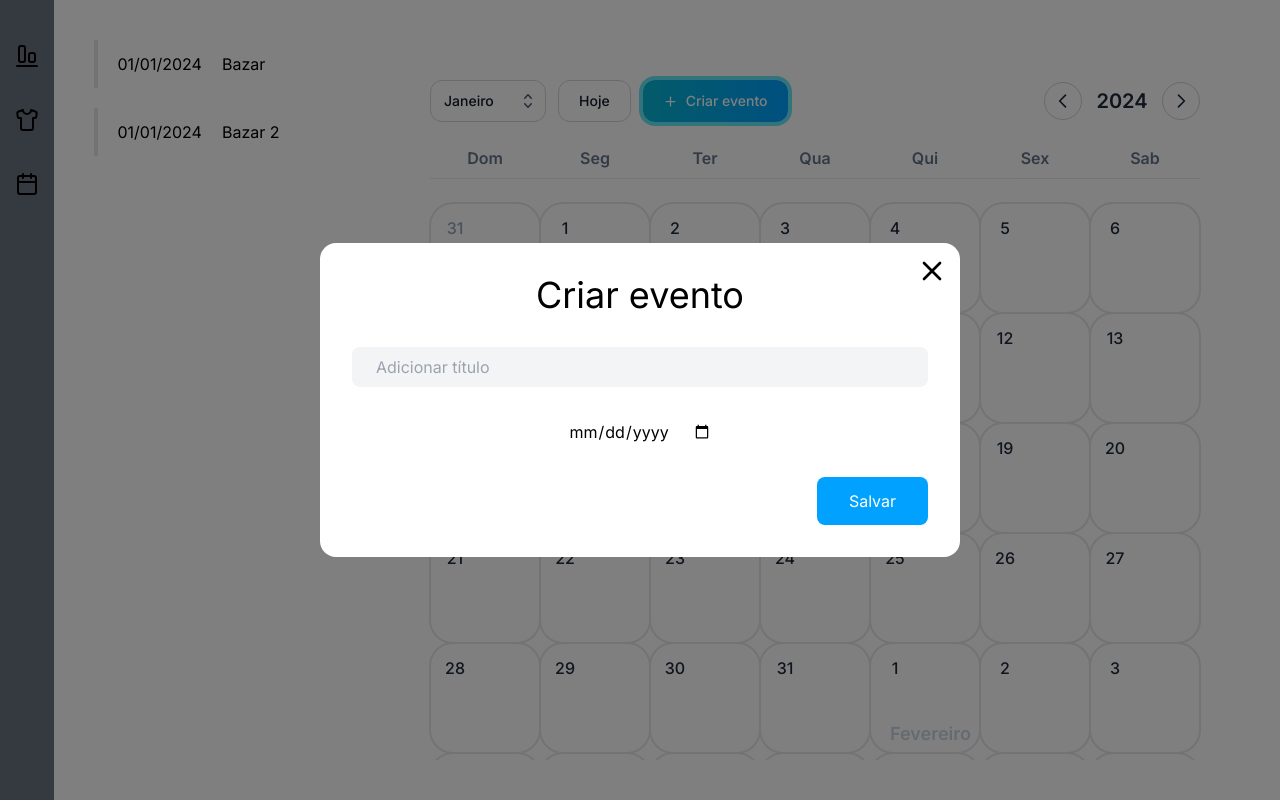
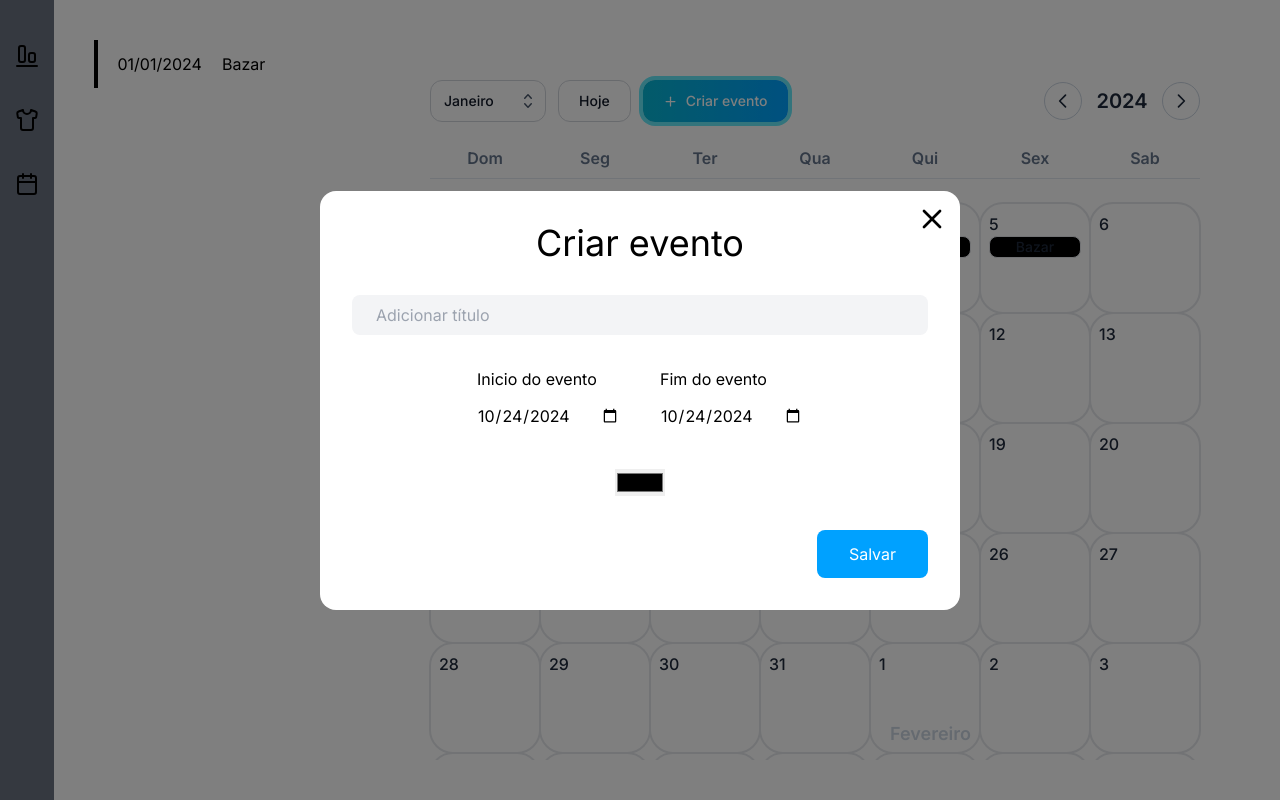
Before and after one commit to Re-vest/web, a React (Vite) app: page / in a window 1280 px wide. Both pictures are taken after a click on the button "Criar evento". Built offline with nearby package versions, Linux system fonts and the light colour scheme; a web font is replaced by a local one.

Commit message:
criação dos eventos e printando na tela

```diff
--- a/src/components/Button.jsx
+++ b/src/components/Button.jsx
@@ -1,6 +1,6 @@
-export function Button({ text, icon, secondary = false }) {
+export function Button({ text, icon, secondary = false, onClick }) {
   return (
-    <button data-secondary={secondary} className="px-8 py-3 flex items-center gap-3 bg-yellow-600 rounded-lg text-blue-950 data-[secondary=true]:bg-blue-500 data-[secondary=true]:text-white">
+    <button onClick={onClick} data-secondary={secondary} className="px-8 py-3 flex items-center gap-3 bg-yellow-600 rounded-lg text-blue-950 data-[secondary=true]:bg-blue-500 data-[secondary=true]:text-white">
       {icon}
       {text}
     </button>
--- a/src/components/ContinuousCalendar.jsx
+++ b/src/components/ContinuousCalendar.jsx
@@ -1,12 +1,12 @@
 import React, { useEffect, useMemo, useRef, useState } from 'react';
-import { EventModal } from './EventModal';
 import { Plus } from 'lucide-react';
+import { Event } from './Event';
 
 const daysOfWeek = ['Dom', 'Seg', 'Ter', 'Qua', 'Qui', 'Sex', 'Sab'];
 const monthNames = ['Janeiro', 'Fevereiro', 'Março', 'Abril', 'Maio', 'Junho', 'Julho', 'Agosto', 'Setembro', 'Outubro', 'Novembro', 'Dezembro'];
 
 
-export const ContinuousCalendar = ({ fullHeight = false, onClick, setIsModalOpen,setDate }) => {
+export const ContinuousCalendar = ({ fullHeight = false, onClick, setIsModalOpen, setDate, events }) => {
   const today = new Date();
   const dayRefs = useRef([]);
   const [year, setYear] = useState(new Date().getFullYear());
@@ -61,7 +61,7 @@ export const ContinuousCalendar = ({ fullHeight = false, onClick, setIsModalOpen
 
   const handleDayClick = (day, month, year) => {
     const date = new Date(year, month, day)
-    setDate(`${date.getFullYear()}-${String(date.getMonth()+1).padStart(2, '0')}-${String(parseInt(date.getDate(), 10)).padStart(2, '0')}`)
+    setDate(`${date.getFullYear()}-${String(date.getMonth() + 1).padStart(2, '0')}-${String(parseInt(date.getDate(), 10)).padStart(2, '0')}`)
     setIsModalOpen(true)
     if (!onClick) { return; }
     if (month < 0) {
@@ -96,9 +96,23 @@ export const ContinuousCalendar = ({ fullHeight = false, onClick, setIsModalOpen
 
     const calendarDays = daysOfYear();
 
+    console.log(events)
+
     const calendar = calendarDays.map(({ month, day }, index) => {
       const isNewMonth = index === 0 || calendarDays[index - 1].month !== month;
       const isToday = today.getMonth() === month && today.getDate() === day && today.getFullYear() === year;
+
+      const eventsForDay = events.filter(event => {
+        const eventStart = event.startAt;
+        const eventEnd = event.endAt;
+
+        const currentDate = new Date(year, month, day);
+        // console.log(eventEnd)
+        // console.log(currentDate)
+        // console.log(currentDate >= eventStart && currentDate <= eventEnd)
+        return currentDate >= eventStart && currentDate <= eventEnd;
+      });
+
 
       return (
         <div
@@ -109,9 +123,29 @@ export const ContinuousCalendar = ({ fullHeight = false, onClick, setIsModalOpen
           onClick={() => handleDayClick(day, month, year)}
           className={`relative z-10 m-[-0.5px] aspect-square w-full grow cursor-pointer rounded-xl border font-medium transition-all hover:z-20 hover:border-cyan-400 sm:-m-px sm:size-20 sm:rounded-2xl sm:border-2 lg:size-28 lg:rounded-3xl 2xl:size-40 text-center flex flex-col items-start justify-between px-2 py-2`}
         >
-          <span className={`top-1 flex size-5 items-center justify-center rounded-full text-xs sm:size-6 sm:text-sm left-2 lg:top-2 lg:size-8 lg:text-base ${isToday ? 'bg-blue-500 font-semibold text-white' : ''} ${month < 0 ? 'text-slate-400' : 'text-slate-800'}`}>
+          {
+            eventsForDay.length < 3 ? (
+              <span className={`w-full h-fit flex flex-col items-start rounded-full text-xs lg:text-base ${isToday ? 'bg-blue-500 font-semibold text-white' : ''} ${month < 0 ? 'text-slate-400' : 'text-slate-800'}`}>
                 {day}
+                <div className='w-full flex flex-col gap-1'>
+                  {eventsForDay.map(event => <Event key={event.id} color={event.color} title={event.title} />)}
+                </div>
               </span>
+
+            ) : (
+
+              <span className={`w-full h-fit flex justify-between rounded-full text-xs lg:text-base ${isToday ? 'bg-blue-500 font-semibold text-white' : ''} ${month < 0 ? 'text-slate-400' : 'text-slate-800'}`}>
+                {day}
+                <div className='grid grid-flow-col grid-rows-3 gap-1'>
+                  {eventsForDay.map(event => <Event key={event.id} color={event.color} />)}
+                </div>
+              </span>
+
+            )
+          }
+
+
+
           {isNewMonth && (
             <span className="w-full truncate px-1.5 text-sm font-semibold text-slate-300 lg:-mb-1 lg:px-0 lg:text-lg 2xl:mb-[-4px] 2xl:text-2xl right-0 text-end">
               {monthNames[month]}
@@ -122,7 +156,7 @@ export const ContinuousCalendar = ({ fullHeight = false, onClick, setIsModalOpen
     });
 
     return calendar;
-  }, [year]);
+  }, [year, events]);
 
   useEffect(() => {
     const root = document.querySelector('.calendar-container') || document;
@@ -176,7 +210,7 @@ export const ContinuousCalendar = ({ fullHeight = false, onClick, setIsModalOpen
                 className="rounded-full border border-slate-300 p-1 transition-colors hover:bg-slate-100 sm:p-2"
               >
                 <svg className="size-5 text-slate-800" aria-hidden="true" xmlns="http://www.w3.org/2000/svg" width="24" height="24" fill="none" viewBox="0 0 24 24">
-                <path stroke="currentColor" strokeLinecap="round" strokeLinejoin="round" strokeWidth="2" d="m15 19-7-7 7-7"/>
+                  <path stroke="currentColor" strokeLinecap="round" strokeLinejoin="round" strokeWidth="2" d="m15 19-7-7 7-7" />
                 </svg>
               </button>
               <h1 className="min-w-16 text-center text-lg font-semibold sm:min-w-20 sm:text-xl">{year}</h1>
@@ -185,7 +219,7 @@ export const ContinuousCalendar = ({ fullHeight = false, onClick, setIsModalOpen
                 className="rounded-full border border-slate-300 p-1 transition-colors hover:bg-slate-100 sm:p-2"
               >
                 <svg className="size-5 text-slate-800" aria-hidden="true" xmlns="http://www.w3.org/2000/svg" width="24" height="24" fill="none" viewBox="0 0 24 24">
-                <path stroke="currentColor" strokeLinecap="round" strokeLinejoin="round" strokeWidth="2" d="m9 5 7 7-7 7"/>
+                  <path stroke="currentColor" strokeLinecap="round" strokeLinejoin="round" strokeWidth="2" d="m9 5 7 7-7 7" />
                 </svg>
               </button>
             </div>
--- /dev/null
+++ b/src/components/Event.jsx
@@ -0,0 +1,7 @@
+export function Event({ color, title }) {
+  return(
+    <div style={{ backgroundColor: color }} data-title={title} className="z-[999] w-full min-w-5 min-h-5 truncate border-[1px] rounded-lg hover:brightness-110 text-sm">
+      {title}
+    </div>
+  )
+}
--- a/src/components/EventModal.jsx
+++ b/src/components/EventModal.jsx
@@ -1,20 +1,61 @@
 import { X } from "lucide-react";
 import { Input } from "./Input";
 import { Button } from "./Button";
+import { useState } from "react";
 
-export function EventModal({ setIsModalOpen, date, setEvents }) {
-  console.log(date)
+export function EventModal({ setIsModalOpen, date, events, setEvents }) {
+  const [startEvent, setStartEvent] = useState(new Date(date));
+  const [endEvent, setEndEvent] = useState(new Date(date));
+  const [title, setTitle] = useState('');
+  const [color, setColor] = useState('');
+  const today = new Date()
+  const dataEvent = date ? date : `${today.getFullYear()}-${String(today.getMonth() + 1).padStart(2, '0')}-${String(today.getDate()).padStart(2, '0')}`
+  function handleChangeEvent() {
+    const newEvents = {
+      id: Math.random(),
+      title,
+      startAt: new Date(startEvent),
+      endAt: new Date(endEvent),
+      color
+    }
+    newEvents.startAt.setHours(0)
+    newEvents.endAt.setHours(0)
+    newEvents.startAt.setDate(newEvents.startAt.getDate() + 1)
+    newEvents.endAt.setDate(newEvents.endAt.getDate() + 1)
+    console.log(newEvents)
+    setEvents(prev => [...prev, newEvents])
+    setIsModalOpen(false)
+  }
   return (
     <div className="absolute flex justify-center items-center w-full h-full bg-black bg-opacity-50 z-[999]">
       <div className="relative bg-white w-1/2 flex flex-col gap-8 py-8 px-8 items-center rounded-2xl">
         <X className="absolute right-3 top-3" size={32} cursor={'pointer'} onClick={() => setIsModalOpen(false)} />
         <p className="text-4xl">Criar evento</p>
-        <Input placeholder={"Adicionar título"} setValue={setEvents} />
+        <Input placeholder={"Adicionar título"} setValue={setTitle} />
 
-        <input type="date" value={date}  />
+        <div className="w-full flex flex-col items-center justify-center gap-10">
+          <div className="w-full flex justify-center gap-10">
+          <div className="flex flex-col gap-3">
+            <label htmlFor="">Inicio do evento</label>
+            <input type="date" name='startAt' value={dataEvent} onChange={e => setStartEvent(new Date(e.target.value))} />
+          </div>
+
+          <div className="flex flex-col gap-3">
+            <label htmlFor="">Fim do evento</label>
+            <input type="date" name="endAt" value={dataEvent} onChange={e => setEndEvent(new Date(e.target.value))} />
+
+          </div>
+
+          </div>
+
+          <div>
+            <input type="color" onChange={e => setColor(e.target.value)} />
+          </div>
+        </div>
+
 
         <div className="w-full flex gap-4 justify-end">
-          <Button text={"Salvar"} secondary />
+          <Button text={"Salvar"} secondary onClick={handleChangeEvent} />
         </div>
       </div>
     </div>
--- a/src/pages/Calendar/index.jsx
+++ b/src/pages/Calendar/index.jsx
@@ -13,38 +13,35 @@ export function CalendarPage() {
       id: Math.random(),
       title: 'Bazar',
       startAt: new Date(2024, 0, 1),
-      endAt: new Date(2024, 0, 5)
-    },
-    {
-      id: Math.random(),
-      title: 'Bazar 2',
-      startAt: new Date(2024, 0, 1),
-      endAt: new Date(2024, 0, 5)
+      endAt: new Date(2024, 0, 5),
+      color: '#000'
     }
   ]);
+
+  // console.log(events)
 
   return (
     <div className="h-full w-full flex">
       <Navbar />
 
-      {isModalOpen ? <EventModal setIsModalOpen={setIsModalOpen} date={date} /> : <></>}
+      {isModalOpen ? <EventModal setIsModalOpen={setIsModalOpen} date={date} events={events} setEvents={setEvents} /> : <></>}
 
 
-      <div className="w-full flex justify-between gap-5 py-10 px-10">
+      <div className="w-full flex justify-between py-10 px-10">
 
 
-          <div className="flex flex-col gap-5">
+          <div className="w-60 flex flex-col gap-5 overflow-y-scroll">
             {events.map((event, index) => {
               const date = `${String(event.startAt.getDate()).padStart(2, '0')}/${String(event.startAt.getMonth()+1).padStart(2, '0')}/${event.startAt.getFullYear()}`
               return (
-                <div key={index} className="px-5 py-3 border-l-4 flex gap-5">
+                <div key={index} className="px-5 py-3 border-l-4 flex gap-5" style={{ borderLeft: `4px solid ${event.color}` }}>
                   <p className="">{date}</p>
-                  <p>{event.title}</p>
+                  <p className="truncate hover:text-clip">{event.title}</p>
                 </div>
               )
             })}
           </div>
-        <ContinuousCalendar setIsModalOpen={setIsModalOpen} setDate={setDate} />
+        <ContinuousCalendar setIsModalOpen={setIsModalOpen} setDate={setDate} events={events} />
 
 
         </div>
```
Lines whose indentation alone changed are shown as unchanged.
